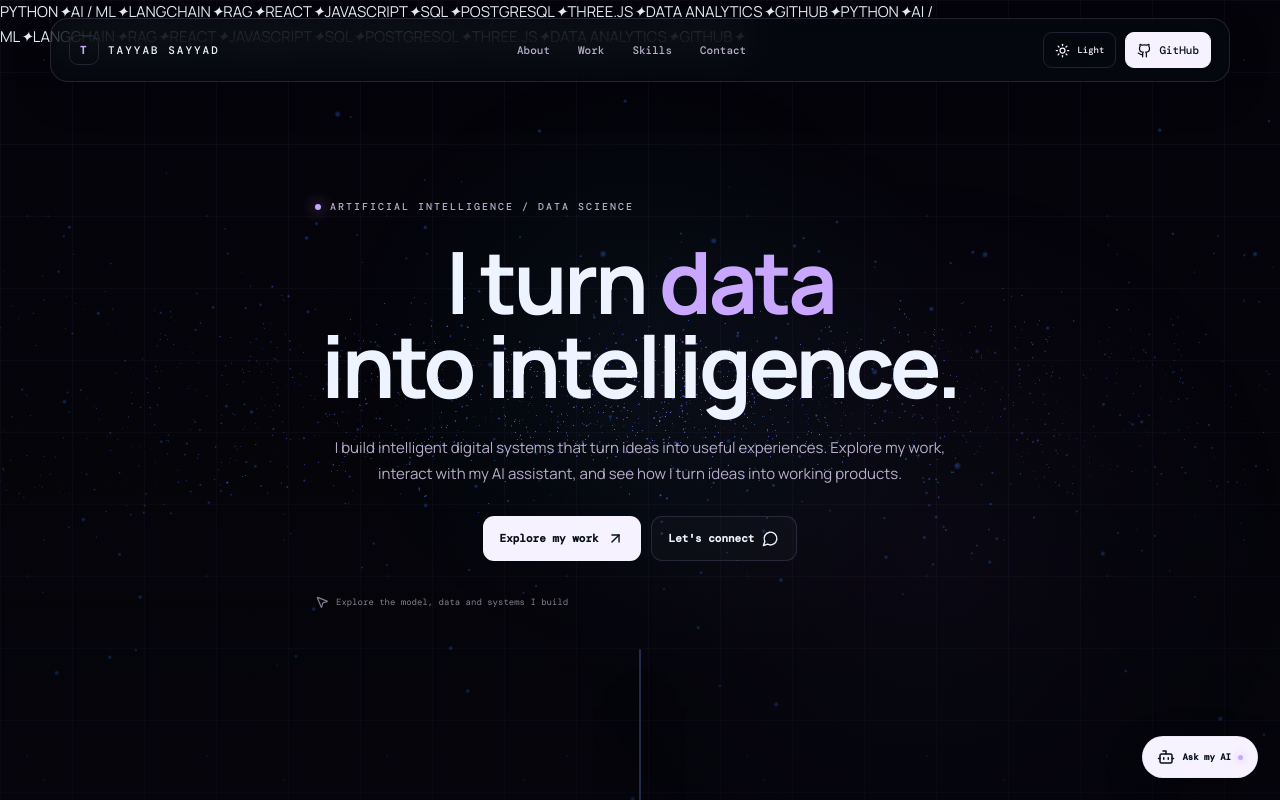
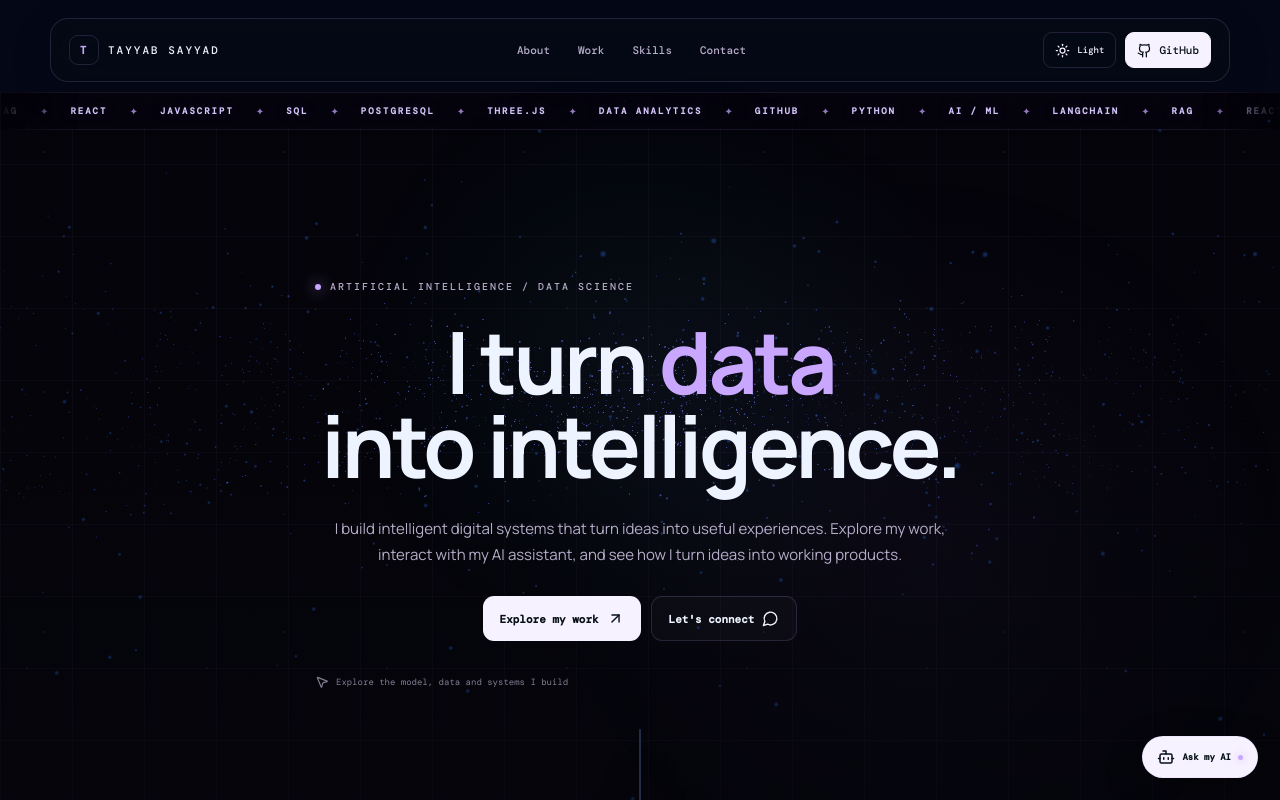
Before and after one commit to tshamshuddinsayyad/portfolio, a React (Vite) app: page / in a window 1280 px wide. Shown: the top 800 px of the page. Built offline with nearby package versions, Linux system fonts and the light colour scheme.

Commit message:
Style horizontal skills marquee

```diff
--- a/src/styles.css
+++ b/src/styles.css
@@ -610,3 +610,51 @@ body{
     100%{top:calc(100% - 58px);opacity:0}
   }
 }
+
+
+/* MOVING SKILLS STRIP — directly below the fixed navigation */
+.skills-marquee{
+  position:relative;
+  z-index:18;
+  width:100%;
+  height:38px;
+  margin-top:92px;
+  overflow:hidden;
+  border-top:1px solid rgba(201,167,255,.10);
+  border-bottom:1px solid rgba(201,167,255,.10);
+  background:rgba(10,7,20,.36);
+  backdrop-filter:blur(10px);
+  -webkit-backdrop-filter:blur(10px);
+  mask-image:linear-gradient(90deg,transparent,black 6%,black 94%,transparent);
+  -webkit-mask-image:linear-gradient(90deg,transparent,black 6%,black 94%,transparent);
+}
+.skills-marquee-track{
+  width:max-content;
+  height:100%;
+  display:flex;
+  align-items:center;
+  gap:22px;
+  white-space:nowrap;
+  animation:skillsMarquee 24s linear infinite;
+}
+.skills-marquee span{
+  color:#d9caff;
+  font:600 9px "DM Mono";
+  letter-spacing:2px;
+  text-shadow:0 0 14px rgba(201,167,255,.25);
+}
+.skills-marquee i{
+  color:var(--accent);
+  font:normal 10px "DM Mono";
+  opacity:.75;
+}
+.skills-marquee:hover .skills-marquee-track{animation-play-state:paused}
+@keyframes skillsMarquee{
+  from{transform:translateX(0)}
+  to{transform:translateX(-50%)}
+}
+@media(max-width:760px){
+  .skills-marquee{height:34px;margin-top:78px}
+  .skills-marquee-track{gap:16px;animation-duration:20s}
+  .skills-marquee span{font-size:8px;letter-spacing:1.5px}
+}
```
